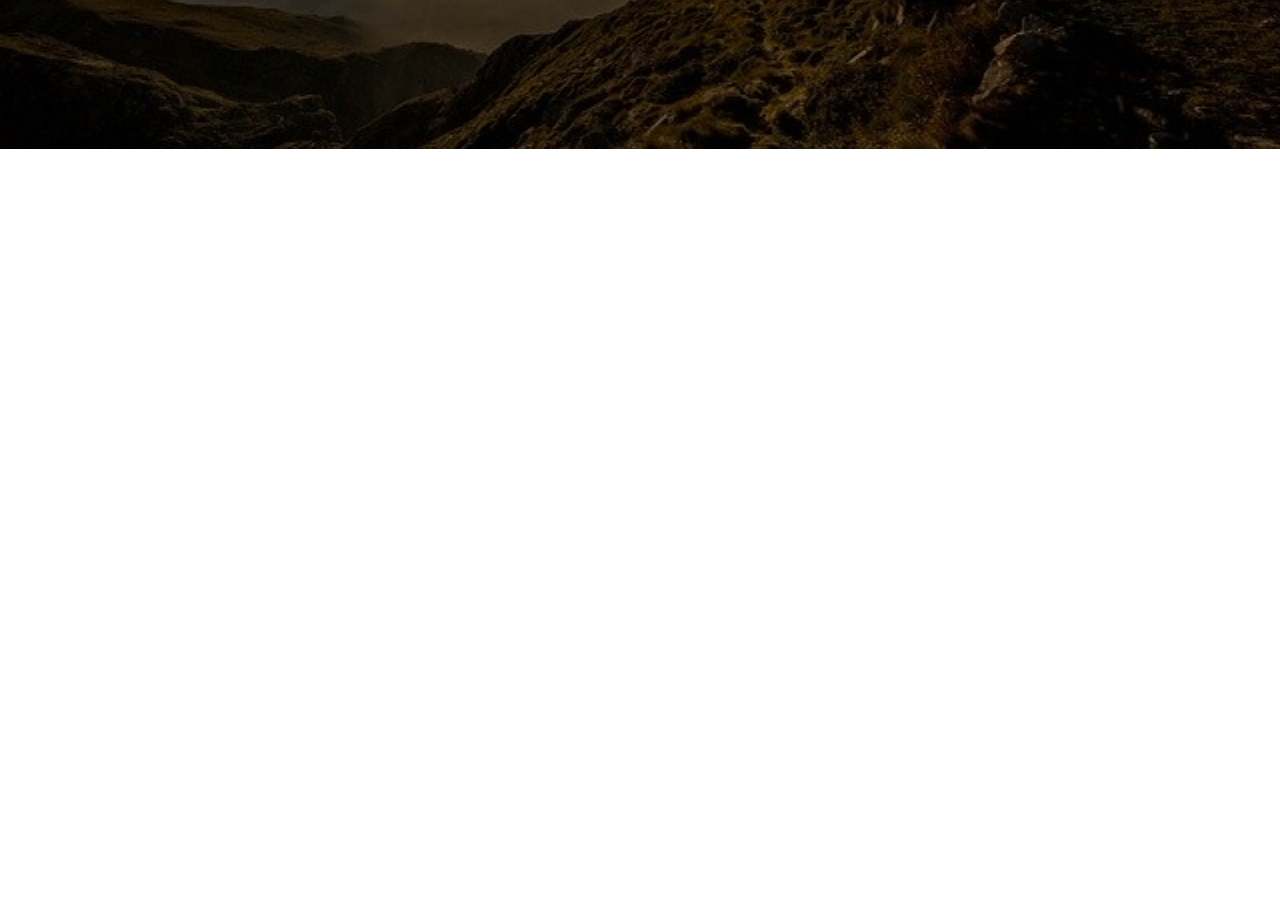
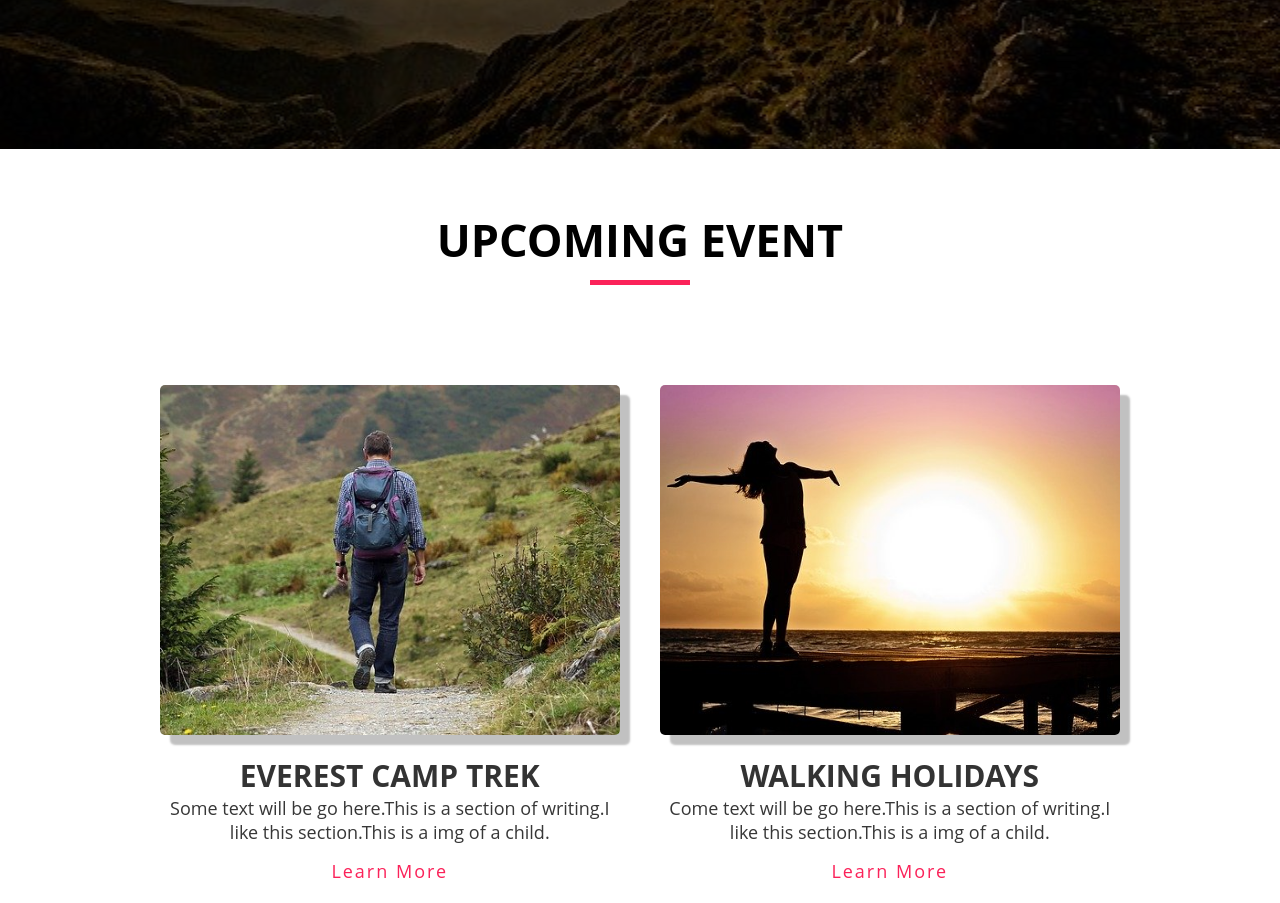
Before and after one commit to eshikhon-mern-stack/our-first-responsive-website, a plain HTML site: page index.html in a window 1280 px wide. Shown: the part 468-1371 px from the top of the page. Before the commit the page ends 800 px from the top, so only its background shows below. Drawn offline with Linux system fonts and the light colour scheme.

Commit message:
event section is done

```diff
--- a/css/style.css
+++ b/css/style.css
@@ -94,3 +94,47 @@ nav ul li a {
   text-decoration: none;
   padding: 12px;
   border-radius: 5px;
+}
+.event {
+  padding: 60px;
+  text-align: center;
+  font-size: 30px;
+  color: black;
+}
+.event span {
+  width: 100px;
+  height: 5px;
+  background: #fb2259;
+  display: block;
+  align-items: center;
+  margin: auto;
+  margin-top: 10px;
+  margin-bottom: 20px;
+}
+.content {
+  padding: 20px;
+  text-align: center;
+}
+.content img {
+  height: 350px;
+  object-fit: cover;
+  border-radius: 5px;
+  box-shadow: 10px 10px 2px #8080807d;
+}
+.content h2 {
+  font-size: 30px;
+  color: #000000cc;
+  margin: 20px 0 0 0;
+}
+.content p {
+  color: #373737;
+  font-size: 18px;
+}
+.content a {
+  text-decoration: none;
+  color: #fb2259;
+  font-size: 18px;
+  letter-spacing: 2px;
+  margin-top: 15px;
+  display: block;
+}
--- a/index.html
+++ b/index.html
@@ -32,6 +32,27 @@
       </div>
     </div>
   </header>
-
+  <section>
+    <div class="container">
+      <div class="event">
+        <h2>UPCOMING EVENT</h2>
+        <span></span>
+      </div>
+    </div>
+    <div class="container flex">
+      <div class="content">
+        <img src="./images/wanderer.jpg" alt="">
+        <h2>EVEREST CAMP TREK</h2>
+        <p>Some text will be go here.This is a section of writing.I like this section.This is a img of a child.</p>
+        <a href="#">Learn More</a>
+      </div>
+      <div class="content">
+        <img src="./images/woman.jpg" alt="">
+        <h2>WALKING HOLIDAYS</h2>
+        <p>Come text will be go here.This is a section of writing.I like this section.This is a img of a child.</p>
+        <a href="#">Learn More</a>
+      </div>
+    </div>
+  </section>
 </body>
 </html>
```
